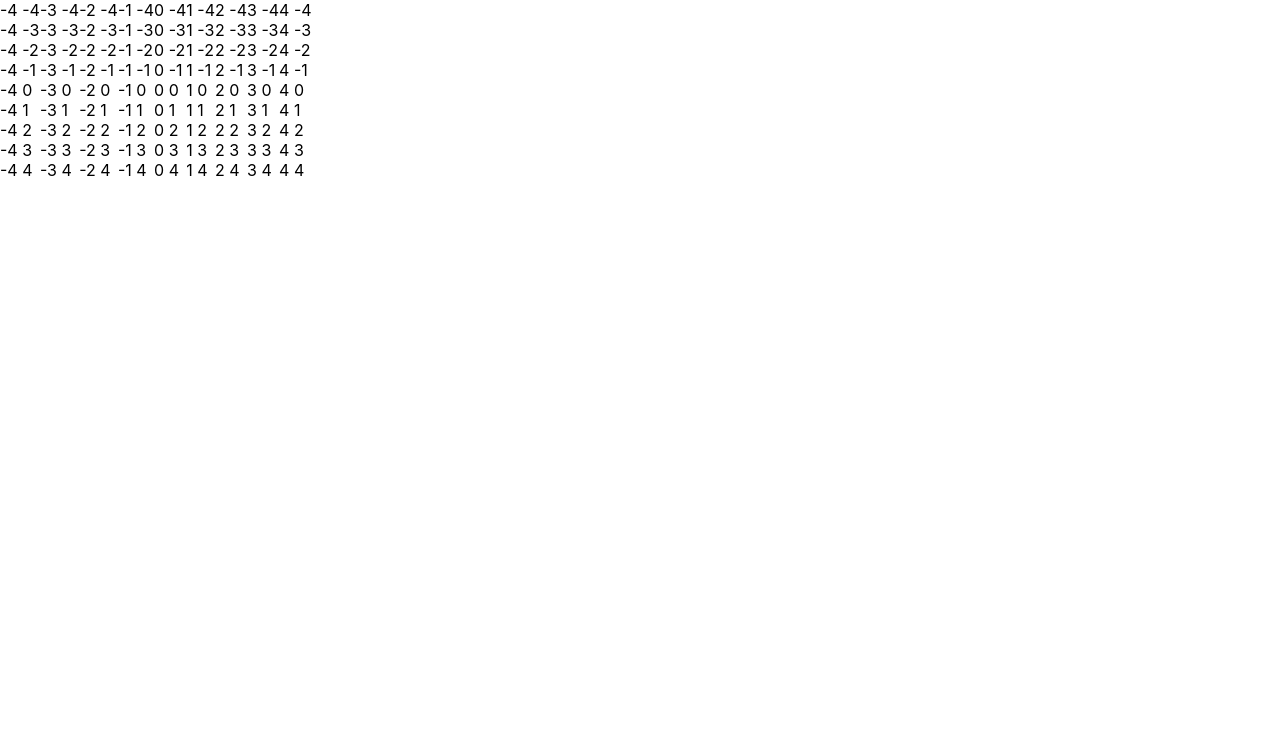
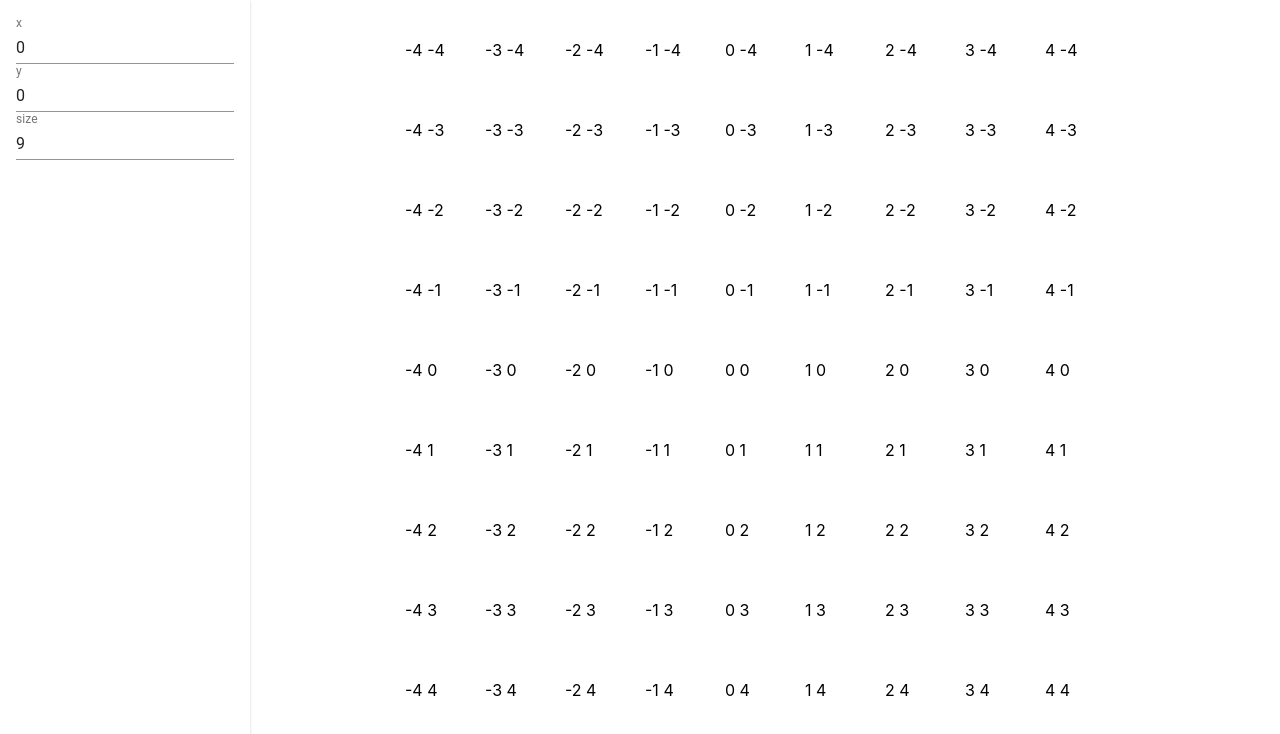
Before and after one commit to Jujulego/rover, a React (Create React App) app: page / in a window 1280 px wide. Shown: the top 734 px of the page. Built offline with nearby package versions, Linux system fonts and the light colour scheme.

Commit message:
update: parameter panel

```diff
--- a/src/App.tsx
+++ /dev/null
@@ -1,17 +0,0 @@
-import React from 'react';
-import { Grid } from '@material-ui/core';
-
-import Zone from './components/Zone';
-
-// Component
-const App: React.FC = () => {
-  return (
-    <Grid container>
-      <Grid item>
-        <Zone center={{ x: 0, y: 0 }} size={9} />
-      </Grid>
-    </Grid>
-  );
-};
-
-export default App;
--- /dev/null
+++ b/src/components/App.module.scss
@@ -0,0 +1,16 @@
+.app {
+  min-height: 100vh;
+
+  .panel {
+    max-width: 250px;
+
+    padding: 16px;
+  }
+
+  .grid {
+    max-height: 100vh;
+    overflow: auto;
+
+    align-self: center;
+  }
+}
--- /dev/null
+++ b/src/components/App.tsx
@@ -0,0 +1,55 @@
+import React, { ChangeEvent, useState } from 'react';
+import {
+    Grid, Paper,
+    TextField
+} from '@material-ui/core';
+
+import Zone from './Zone';
+
+import styles from './App.module.scss';
+
+// Types
+type State = { x: number, y: number, size: number };
+
+// Component
+const App: React.FC = () => {
+    // State
+    const [zone, setZone] = useState<State>({ x: 0, y: 0, size: 9 });
+
+    // Events
+    const handleChange = (name: keyof State) => (event: ChangeEvent<HTMLInputElement>) => {
+        setZone({ ...zone, [name]: parseInt(event.target.value) })
+    };
+
+    // Rendering
+    return (
+        <Grid container className={styles.app}>
+            <Grid item xs="auto" className={styles.panel} component={Paper} square>
+                <TextField
+                    label="x" value={zone.x} type="number"
+                    fullWidth
+
+                    onChange={handleChange('x')}
+                />
+                <TextField
+                    label="y" value={zone.y} type="number"
+                    fullWidth
+
+                    onChange={handleChange('y')}
+                />
+                <TextField
+                    label="size" value={zone.size} type="number"
+                    inputProps={{ min: 1 }}
+                    fullWidth
+
+                    onChange={handleChange('size')}
+                />
+            </Grid>
+            <Grid item xs className={styles.grid}>
+                <Zone center={{ x: zone.x, y: zone.y }} size={zone.size} />
+            </Grid>
+        </Grid>
+    );
+};
+
+export default App;
--- a/src/components/Case.tsx
+++ b/src/components/Case.tsx
@@ -1,6 +1,6 @@
 import React, { FC } from 'react';
 
-import { Coords } from '../data/types';
+import { Coords } from '../data/coords';
 
 // Component
 const Case: FC<{ coords: Coords }> = (props) => {
--- a/src/components/Zone.module.scss
+++ b/src/components/Zone.module.scss
@@ -1,3 +1,13 @@
 .grid {
+  height: max-content;
+  width: max-content;
+
   display: grid;
+
+  margin: auto;
+
+  .case {
+    height: 80px;
+    width: 80px;
+  }
 }
--- a/src/components/Zone.tsx
+++ b/src/components/Zone.tsx
@@ -1,6 +1,6 @@
 import React, { FC } from 'react';
 
-import { Coords } from '../data/types';
+import { Coords, generateZone } from '../data/coords';
 
 import Case from './Case';
 
@@ -20,7 +20,7 @@ const Zone: FC<{ center: Coords, size: number }> = (props) => {
     for (let x = 0; x < size; ++x) {
         for (let y = 0; y < size; ++y) {
             cases.push(
-                <div style={{ gridColumn: x + 1, gridRow: y + 1 }}>
+                <div className={styles.case} style={{ gridColumn: x + 1, gridRow: y + 1 }}>
                     <Case coords={{ x: topleft.x + x, y: topleft.y + y }} />
                 </div>
             )
@@ -29,7 +29,11 @@ const Zone: FC<{ center: Coords, size: number }> = (props) => {
 
     return (
         <div className={styles.grid}>
-            { cases }
+            { generateZone(center, size, (c, i, j) => (
+                <div key={`${i}${j}`} className={styles.case} style={{ gridColumn: i + 1, gridRow: j + 1 }}>
+                    <Case coords={c} />
+                </div>
+            )) }
         </div>
     );
 };
--- /dev/null
+++ b/src/data/coords.ts
@@ -0,0 +1,22 @@
+// Types
+export type Coords = { x: number, y: number };
+
+// Utils
+export function generateZone<T>(center: Coords, size: number, cb: (coords: Coords, i: number, j: number) => T): Array<T> {
+    // compute top left case
+    const topleft: Coords = {
+        x: center.x - ((size - size % 2) / 2),
+        y: center.y - ((size - size % 2) / 2),
+    };
+
+    const result: Array<T> = [];
+    for (let i = 0; i < size; ++i) {
+        for (let j = 0; j < size; ++j) {
+            result.push(
+                cb({ x: topleft.x + i, y: topleft.y + j }, i, j)
+            )
+        }
+    }
+
+    return result;
+}
--- a/src/data/types.ts
+++ /dev/null
@@ -1,2 +0,0 @@
-// Types
-export type Coords = { x: number, y: number };
--- a/src/index.tsx
+++ b/src/index.tsx
@@ -1,7 +1,7 @@
 import React from 'react';
 import ReactDOM from 'react-dom';
 import './index.css';
-import App from './App';
+import App from './components/App';
 
 import * as serviceWorker from './serviceWorker';
 
```
Also changed, not shown: src/App.css (added).
